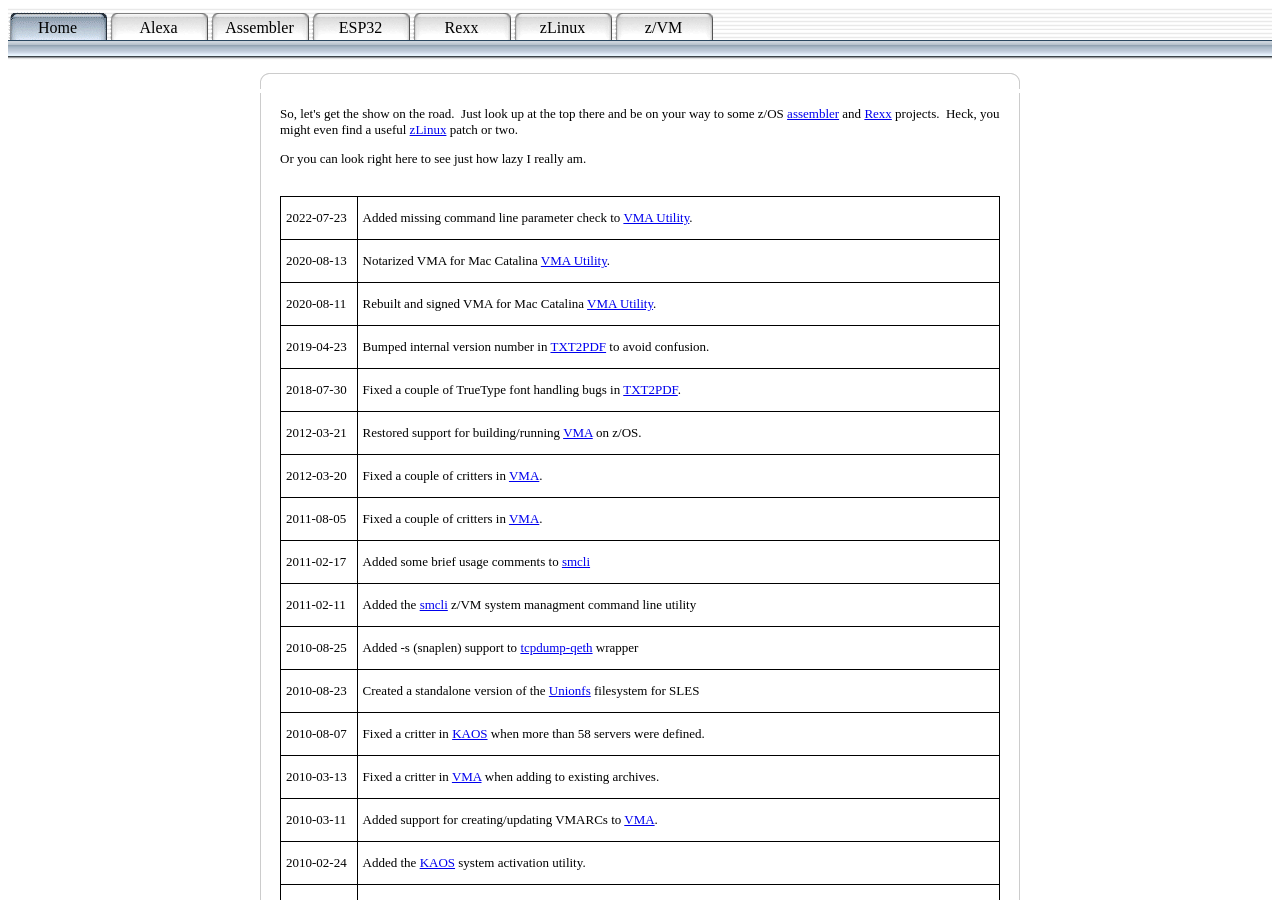
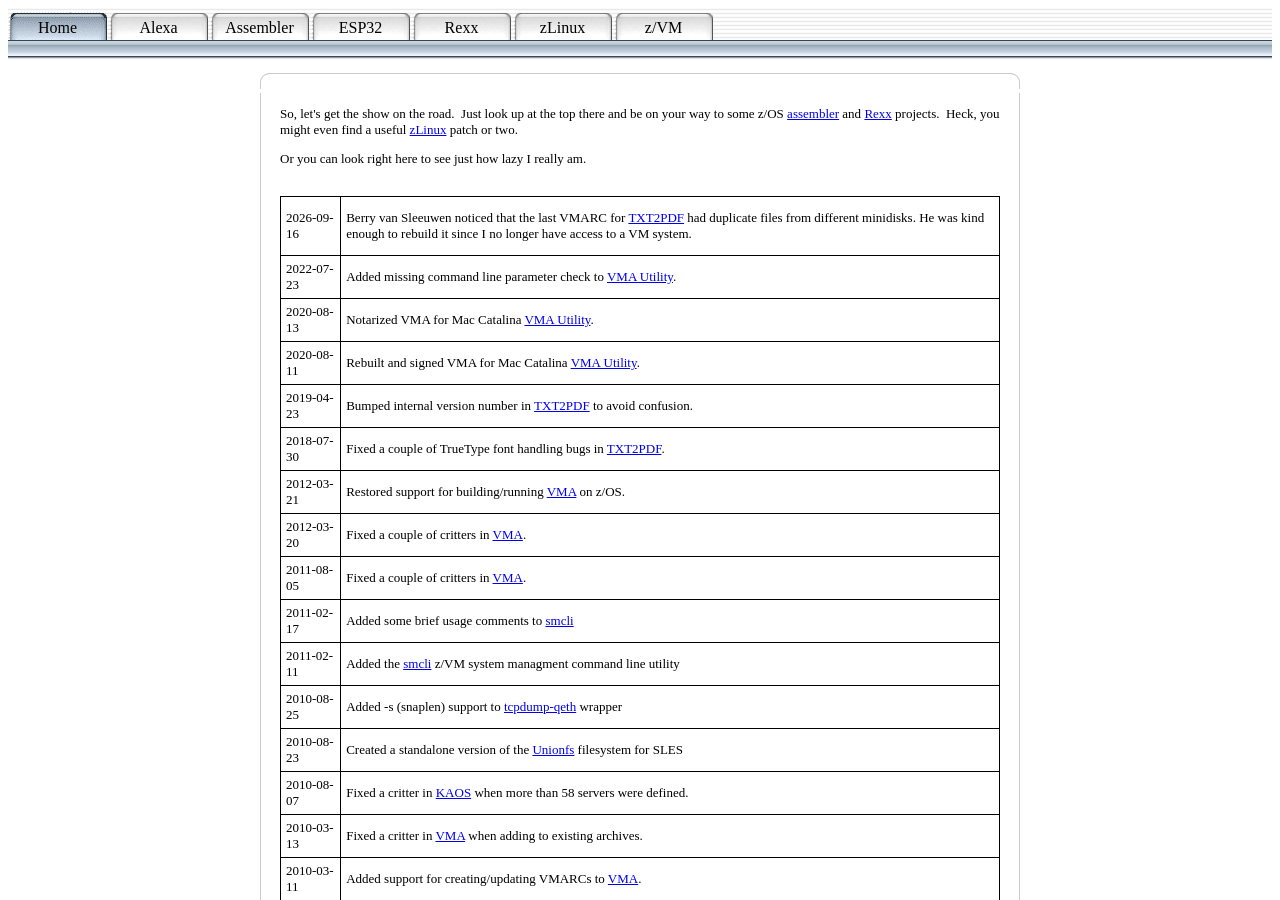
Before and after one commit to lllucius/lllucius.github.io, a Jekyll site: the page built from index.html, in a window 1280 px wide and 900 px high. Built offline with Jekyll 4.4.1, drawn with Linux system fonts in a browser that asks for light colours.

Commit message:
Update TXT2PDF from Berry van Sleeuwen

```diff
--- /dev/null
+++ b/_posts/2026-09-16-1.markdown
@@ -0,0 +1,6 @@
+---
+layout: post
+date:   2026-09-16
+categories:
+---
+Berry van Sleeuwen noticed that the last VMARC for <a href="rexx/txt2pdf/">TXT2PDF</a> had duplicate files from different minidisks. He was kind enough to rebuild it since I no longer have access to a VM system.
--- a/rexx/txt2pdf/txt2pdf.html
+++ b/rexx/txt2pdf/txt2pdf.html
@@ -88,8 +88,8 @@ permalink: /rexx/txt2pdf/
                   <p><a href="/files/txt2pdf-09.107.tar.gz">txt2pdf-09.107.tar.gz</a><br />
                     <a href="/files/txt2pdf-09.107-changes.txt">txt2pdf-09.107-changes.txt</a></p>
                   <p>Or for you VMers:</p>
-                  <p><a href="/files/txt2pdf-09.107.vmarc">txt2pdf-09.107.vmarc</a><br />
-                    <a href="/files/txt2pdfs-09.107.vmarc">txt2pdfs-09.107.vmarc</a> (source...only needed if you want to rebuild the load modules)</p>
+                  <p><a href="/files/txt2pdf-09.107-rebuild.vmarc">txt2pdf-09.107-rebuild.vmarc</a><br />
+                    <a href="/files/txt2pdfs-09.107-rebuild.vmarc">txt2pdfs-09.107-rebuild.vmarc</a> (source...only needed if you want to rebuild the load modules)</p>
                   <p>Change History:</p>
                   <br>
                   <table class="tbl">
```
Also changed, not shown: 1 other file.
